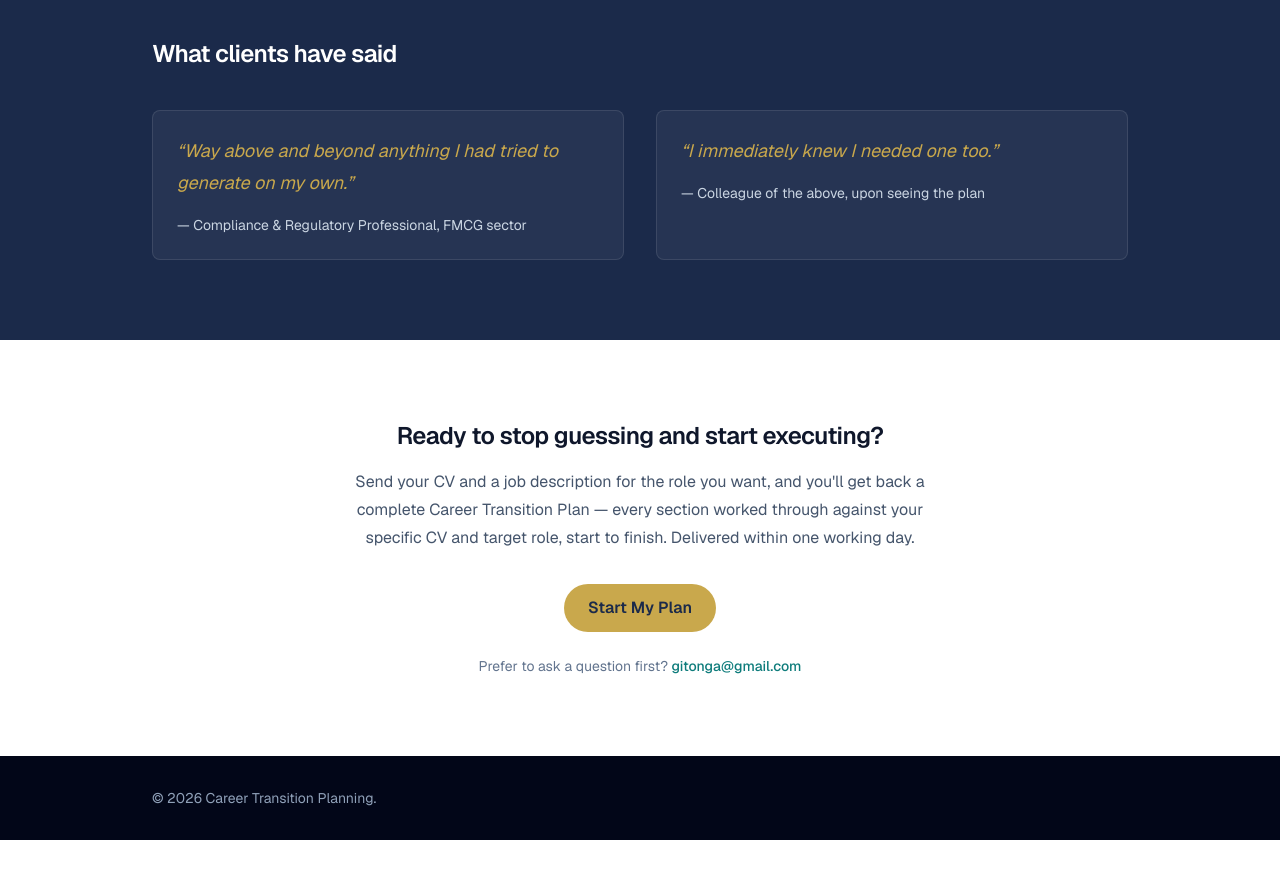
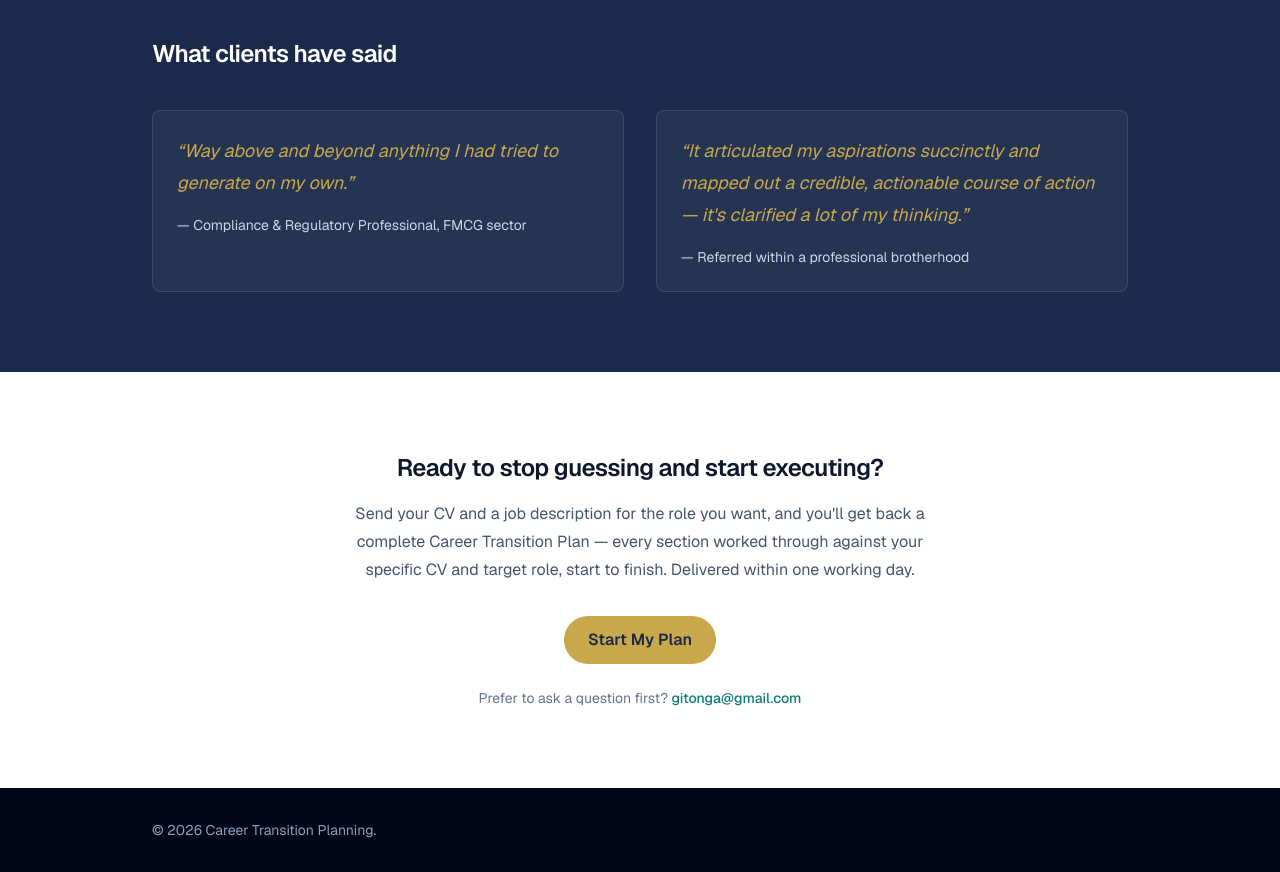
Before and after one commit to ericgitonga/career-transition, a Next.js app in the folder landing/: page / in a window 1280 px wide. Shown: the part 4300-5172 px from the top of the page. Before the commit the page ends 5140 px from the top, so only its background shows below. Built offline with nearby package versions, Linux system fonts and the light colour scheme.

Commit message:
Replace second landing-page testimonial (#46)
Swaps the colleague-referral quote for a new direct-referral testimonial, condensed to match the existing terse first-person tone.

Closes #45

```diff
--- a/landing/src/app/page.tsx
+++ b/landing/src/app/page.tsx
@@ -109,8 +109,9 @@ const TESTIMONIALS: Testimonial[] = [
     attribution: "Compliance & Regulatory Professional, FMCG sector",
   },
   {
-    quote: "I immediately knew I needed one too.",
-    attribution: "Colleague of the above, upon seeing the plan",
+    quote:
+      "It articulated my aspirations succinctly and mapped out a credible, actionable course of action — it's clarified a lot of my thinking.",
+    attribution: "Referred within a professional brotherhood",
   },
 ];
 
```
